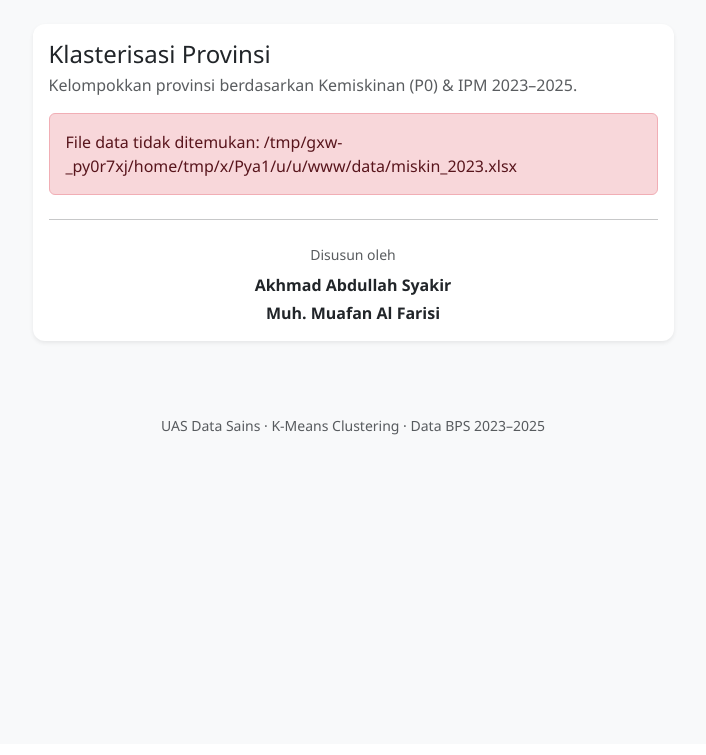
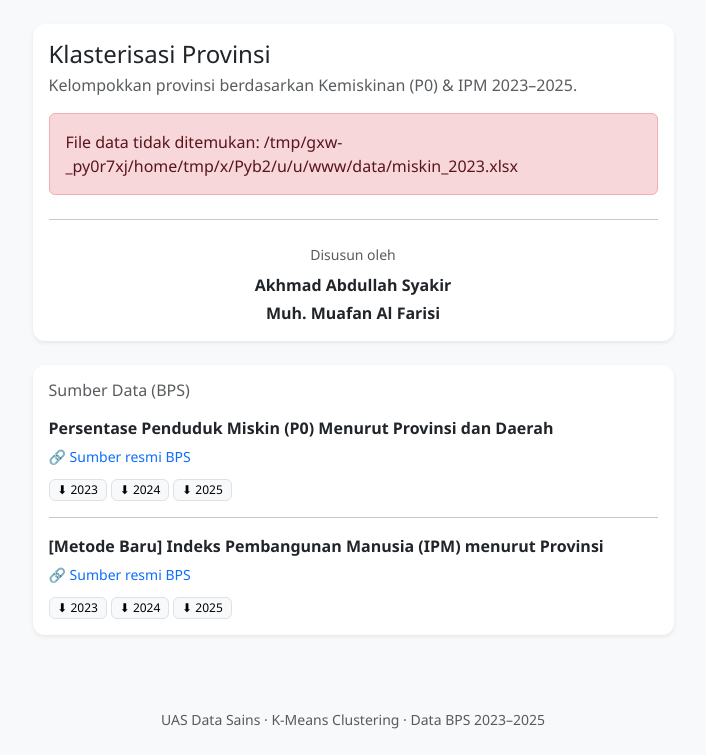
Before and after one commit to Syakir003/uas_data-science, a Flask app: page / in a window 1280 px wide. Shown: the part 56-811 px from the top of the page, without its empty margins (287-993 px from the left). Before the commit the page ends 491 px from the top, so only its background shows below. Run offline with Flask 3, Linux system fonts and the light colour scheme; some libraries are stand-ins or nearby versions.

Commit message:
feat: add data sources section with BPS links and Excel downloads

```diff
--- a/app.py
+++ b/app.py
@@ -1,5 +1,5 @@
 # app.py
-from flask import Flask, render_template, request
+from flask import Flask, render_template, request, send_from_directory, abort
 
 import data_loader
 import clustering
@@ -68,5 +68,13 @@ def result():
     )
 
 
+@app.route('/data/<path:filename>')
+def download_data(filename):
+    # hanya izinkan file .xlsx di folder data/
+    if not filename.endswith('.xlsx'):
+        abort(404)
+    return send_from_directory(data_loader.DATA_DIR, filename, as_attachment=True)
+
+
 if __name__ == '__main__':
     app.run(debug=True)
--- a/templates/index.html
+++ b/templates/index.html
@@ -48,6 +48,36 @@
       </div>
     </div>
     {% endif %}
+
+    <div class="card shadow-sm mt-4">
+      <div class="card-body">
+        <h6 class="text-muted mb-3">Sumber Data (BPS)</h6>
+
+        <div class="mb-3">
+          <p class="fw-semibold mb-1">Persentase Penduduk Miskin (P0) Menurut Provinsi dan Daerah</p>
+          <a href="https://www.bps.go.id/id/statistics-table/2/MTkyIzI=/persentase-penduduk-miskin--p0--menurut-provinsi-dan-daerah.html"
+             target="_blank" rel="noopener" class="small text-decoration-none">🔗 Sumber resmi BPS</a>
+          <div class="mt-2">
+            <a href="{{ url_for('download_data', filename='miskin_2023.xlsx') }}" class="badge text-bg-light text-decoration-none border">⬇ 2023</a>
+            <a href="{{ url_for('download_data', filename='miskin_2024.xlsx') }}" class="badge text-bg-light text-decoration-none border">⬇ 2024</a>
+            <a href="{{ url_for('download_data', filename='miskin_2025.xlsx') }}" class="badge text-bg-light text-decoration-none border">⬇ 2025</a>
+          </div>
+        </div>
+
+        <hr class="my-3">
+
+        <div>
+          <p class="fw-semibold mb-1">[Metode Baru] Indeks Pembangunan Manusia (IPM) menurut Provinsi</p>
+          <a href="https://www.bps.go.id/id/statistics-table/2/NDk0IzI=/-metode-baru-indeks-pembangunan-manusia-menurut-provinsi.html"
+             target="_blank" rel="noopener" class="small text-decoration-none">🔗 Sumber resmi BPS</a>
+          <div class="mt-2">
+            <a href="{{ url_for('download_data', filename='ipm_2023.xlsx') }}" class="badge text-bg-light text-decoration-none border">⬇ 2023</a>
+            <a href="{{ url_for('download_data', filename='ipm_2024.xlsx') }}" class="badge text-bg-light text-decoration-none border">⬇ 2024</a>
+            <a href="{{ url_for('download_data', filename='ipm_2025.xlsx') }}" class="badge text-bg-light text-decoration-none border">⬇ 2025</a>
+          </div>
+        </div>
+      </div>
+    </div>
   </div>
 </div>
 {% endblock %}
```
Also changed, not shown: tests/test_app.py (+12 -0 lines).
